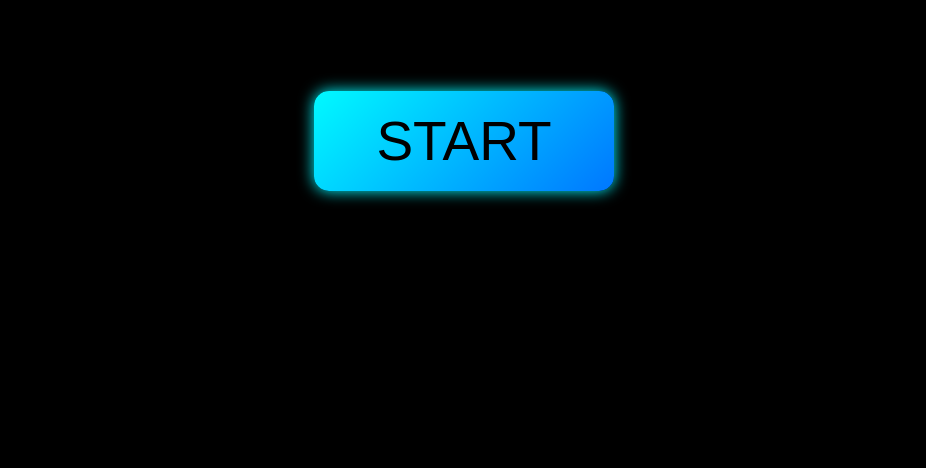
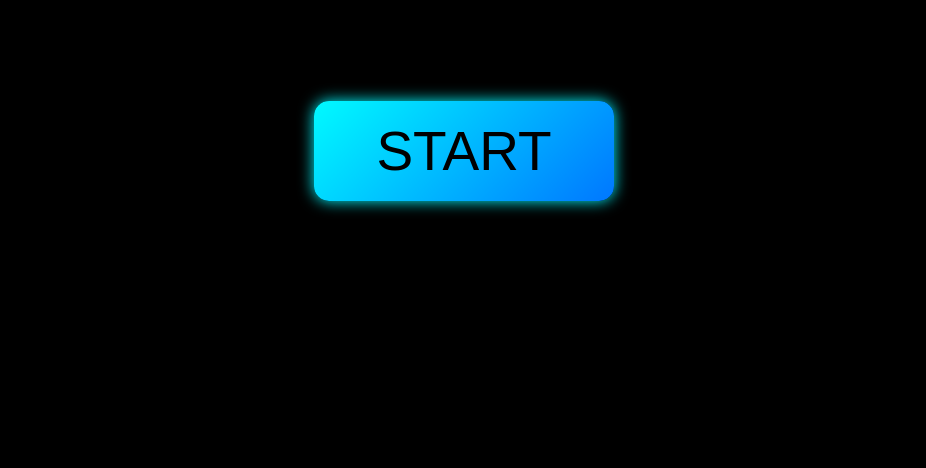
Before and after one commit to sasakishin0628-gif/one-weapon-game, a plain HTML site: page index.html in a window 1280 px wide. Shown: the part 191-659 px from the top of the page, without its empty margins (176-1102 px from the left). Drawn offline with Linux system fonts and the light colour scheme; files that its build step writes are made by us from their sources.

Commit message:
構成整理＆再スタート

```diff
--- a/index.html
+++ b/index.html
@@ -4,7 +4,8 @@
     <meta charset="UTF-8">
     <meta name="viewport" content="width=device-width, initial-scale=1.0">
     <title>Document</title>
-    <link rel="stylesheet" href="start.css">
+    <link rel="stylesheet" href="index.css">
+    <link href="https://fonts.googleapis.com/css2?family=Orbitron&display=swap" rel="stylesheet">
 </head>
 <body>
 
```
